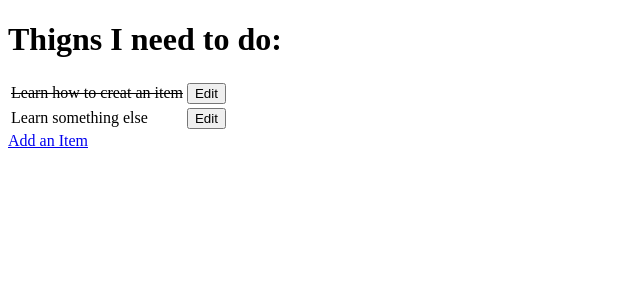
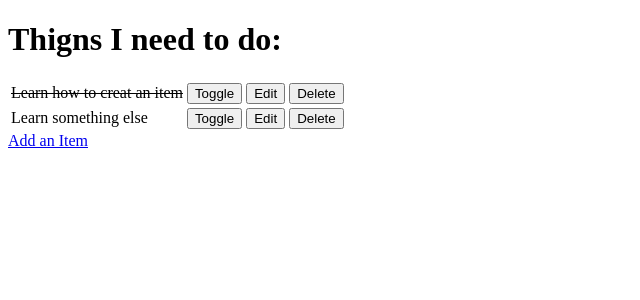
Before and after one commit to Peristratus/ci-fst-hello-django, a Django app: page / in a window 1280 px wide. Shown: the top 300 px of the page, without its empty margins (0-640 px from the left). Run offline with Django 3.2, Linux system fonts and the light colour scheme; data comes from the database, SQL or seed files in the repository; both versions use the stored data as it was after the commit.

Commit message:
CRUD functionality added to Todo list

```diff
--- a/django_todo/urls.py
+++ b/django_todo/urls.py
@@ -16,11 +16,13 @@ Including another URLconf
 
 from django.contrib import admin
 from django.urls import path
-from todo.views import get_todo_list, add_item, edit_item
+from todo import views
 
 urlpatterns =[
     path('admin/', admin.site.urls),
-    path('', get_todo_list, name= 'get_todo_list'),
-    path('add', add_item, name= 'add'),
-    path('edit/<item_id>',edit_item, name='edit')
+    path('', views.get_todo_list, name= 'get_todo_list'),
+    path('add', views.add_item, name= 'add'),
+    path('edit/<item_id>',views.edit_item, name='edit'),
+    path('toogle/<item_id>',views.toggle_item, name='toggle'),
+    path('delete/<item_id>',views.delete_item, name='delete')
 ]
--- a/todo/templates/todo/todo_list.html
+++ b/todo/templates/todo/todo_list.html
@@ -16,8 +16,18 @@
                 <td>{{ item.name }}</td>
             {% endif %}
             <td>
+                <a href="/toogle/{{item.id}}">
+                    <button>Toggle</button>
+                </a>
+            </td>
+            <td>
                 <a href="/edit/{{item.id}}">
                     <button>Edit</button>
+                </a>
+            </td>
+            <td>
+                <a href="/delete/{{item.id}}">
+                    <button>Delete</button>
                 </a>
             </td>
             </tr>
--- a/todo/views.py
+++ b/todo/views.py
@@ -39,3 +39,14 @@ def edit_item(request, item_id):
 
     }
     return render(request, 'todo/edit_item.html', context)
+
+def toggle_item(request, item_id):
+     item = get_object_or_404(Item, id=item_id)
+     item.done = not item.done
+     item.save()
+     return redirect('get_todo_list')
+
+def delete_item(request, item_id):
+     item = get_object_or_404(Item, id=item_id)
+     item.delete()
+     return redirect('get_todo_list')
```
Also changed, not shown: db.sqlite3.
